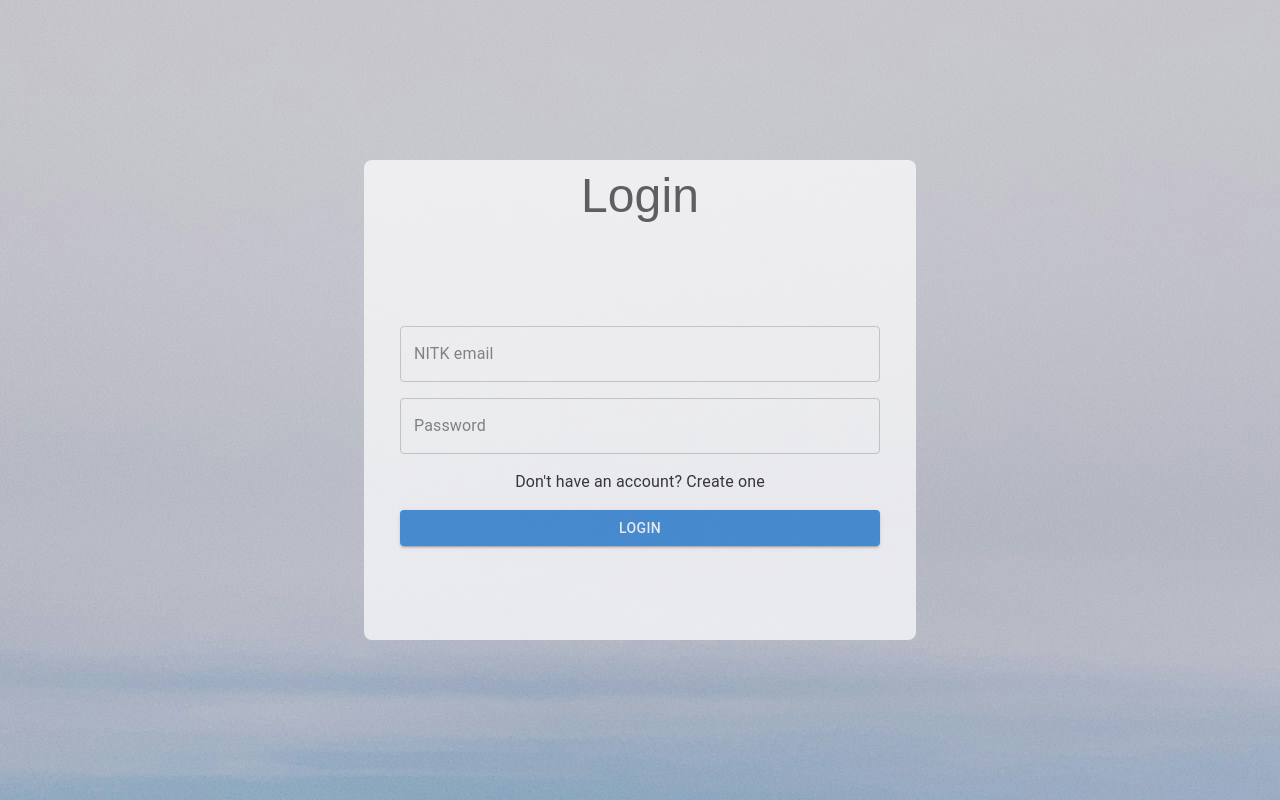
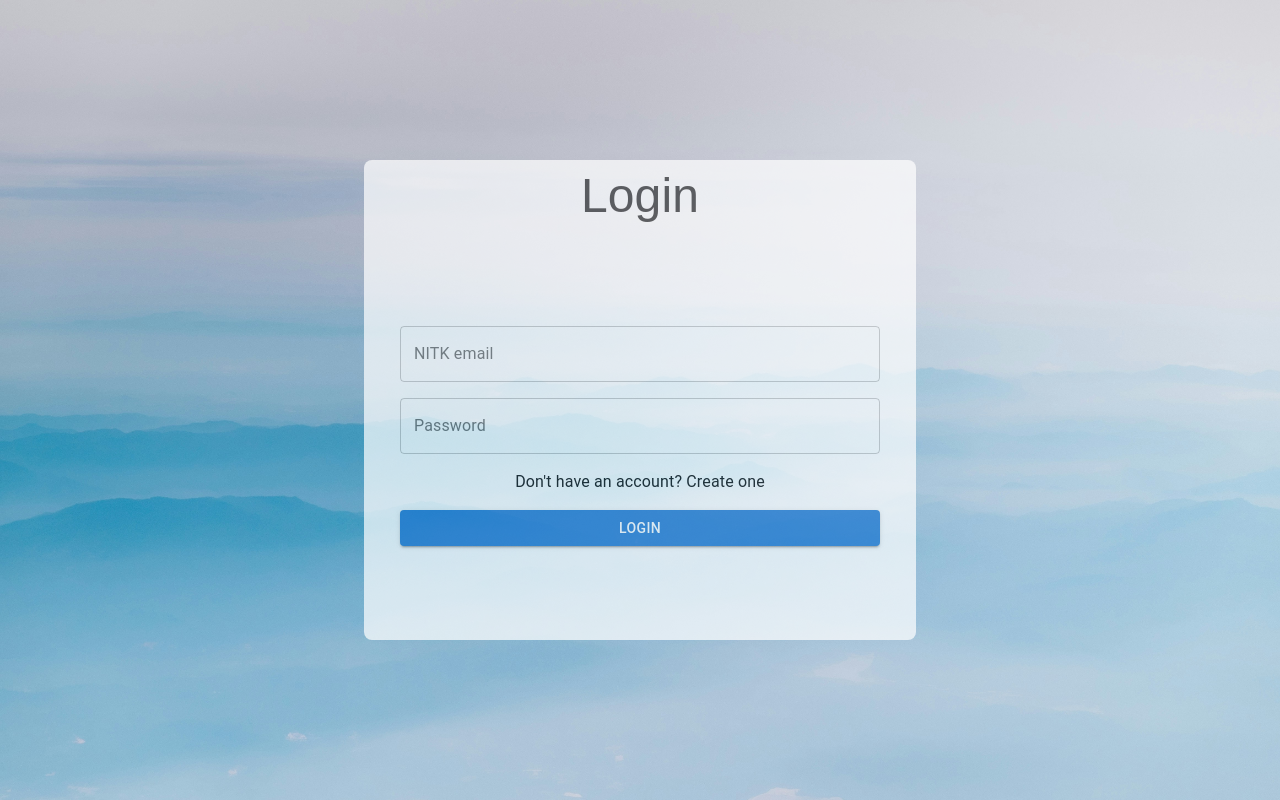
Before and after one commit to sricharan2901/SE-LoginPage, a React (Vite) app: page / in a window 1280 px wide. Built offline with nearby package versions, Linux system fonts and the light colour scheme; the HTML template or start-up script is replaced by a standard one.

Commit message:
Update index.css

```diff
--- a/src/index.css
+++ b/src/index.css
@@ -4,4 +4,8 @@
 
 body{
     background-image: url("images/mountain_background.jpg");
+    background-size: cover;
+    background-position: center;
+    background-repeat: no-repeat;
+    background-attachment: fixed;
 }
```
